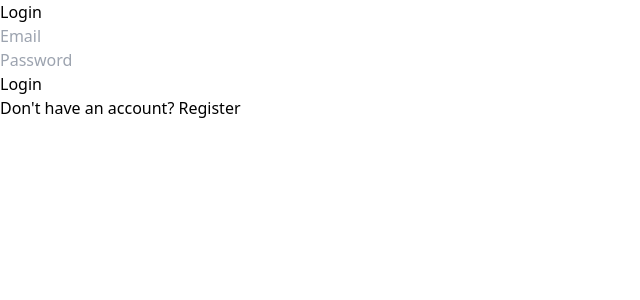
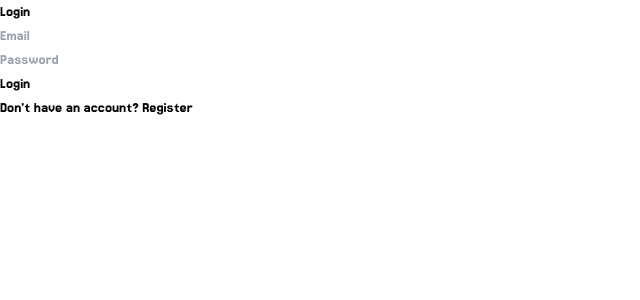
Before and after one commit to Chulinuwu/intaniahack, a SvelteKit app in the folder Frontend/: page /login in a window 1280 px wide. Shown: the top 300 px of the page, without its empty margins (0-640 px from the left). Built offline with nearby package versions, Linux system fonts and the light colour scheme.

Commit message:
feat: add fonts

```diff
--- a/Frontend/src/app.css
+++ b/Frontend/src/app.css
@@ -1,3 +1,14 @@
 @import 'tailwindcss/base';
 @import 'tailwindcss/components';
 @import 'tailwindcss/utilities';
+
+@font-face {
+    font-family: 'Jersey 15';
+    src: url('/fonts/Jersey15.ttf') format('truetype');
+}
+
+@layer base {
+	* {
+		font-family: 'Jersey 15', sans-serif;
+	}
+}
```
Also changed, not shown: Frontend/static/fonts/Jersey15.ttf (added), 1 other file (tests, documents, lock files or other folders).
